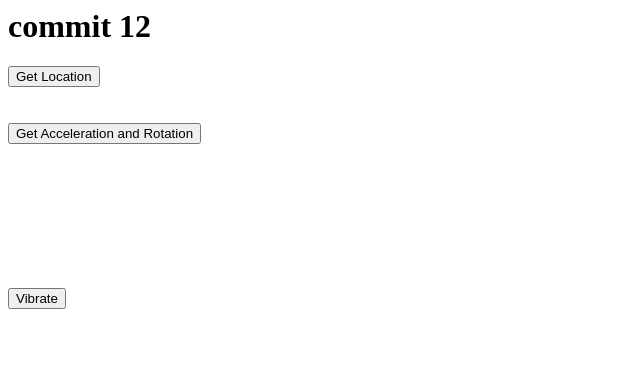
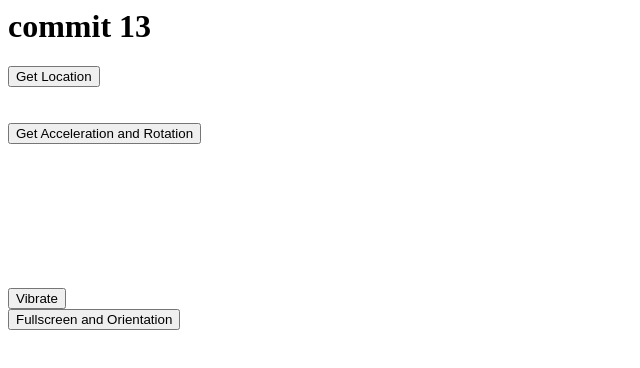
Before and after one commit to Cezary-Androsiuk/pam-github-pages, a plain HTML site: page index.html in a window 1280 px wide. Shown: the whole page, without its empty margins (0-640 px from the left). Drawn offline with Linux system fonts and the light colour scheme.

Commit message:
13 - fullscreen and landscape

```diff
--- a/index.html
+++ b/index.html
@@ -49,6 +49,31 @@
             }
         }
 
+        async function fullscreenAndOrientation(){
+            const elem = document.documentElement; // Cała strona (<html>)
+
+            if (!elem.requestFullscreen) {
+                alert("Twoja przeglądarka nie wspiera trybu Fullscreen API.");
+                return;
+            }
+
+            try {
+                await elem.requestFullscreen();
+                console.log('Wejście w tryb Fullscreen udane.');
+
+                if ('orientation' in screen && typeof screen.orientation.lock === 'function') {
+                    await screen.orientation.lock('landscape');
+                    console.log('Orientacja zablokowana na landscape.');
+                } else {
+                    console.warn('Screen Orientation API (lock) nie jest wspierane.');
+                }
+
+            } catch (err) {
+                // Obsługa błędów (np. użytkownik nie pozwolił)
+                console.error('Nie udało się wejść w tryb Fullscreen lub zmienić orientacji:', err.message);
+            }
+        }
+
         document.addEventListener('DOMContentLoaded', () => {
 
         })
@@ -56,7 +81,7 @@
     </script>
 </head>
 <body>
-    <h1> commit 12 </h1>
+    <h1> commit 13 </h1>
     <button onclick="getLocation()">Get Location</button>
     <div id="location"></div>
 
@@ -76,5 +101,7 @@
     <button onclick="vibrate()">Vibrate</button>
     <div id="vibrateLabel"></div>
 
+    <button onclick="fullscreenAndOrientation()"> Fullscreen and Orientation </button>
+
 </body>
 </html>
```
